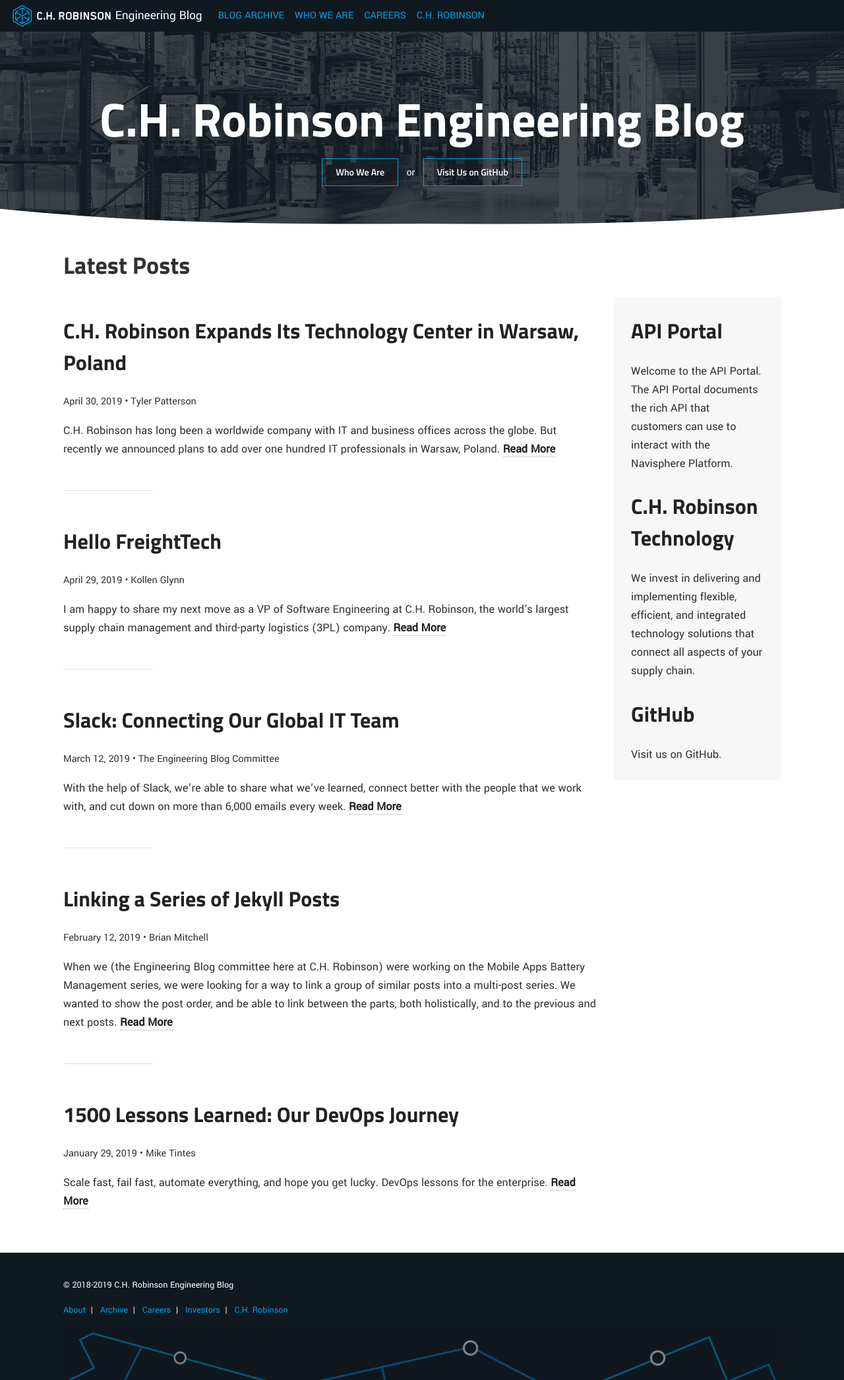
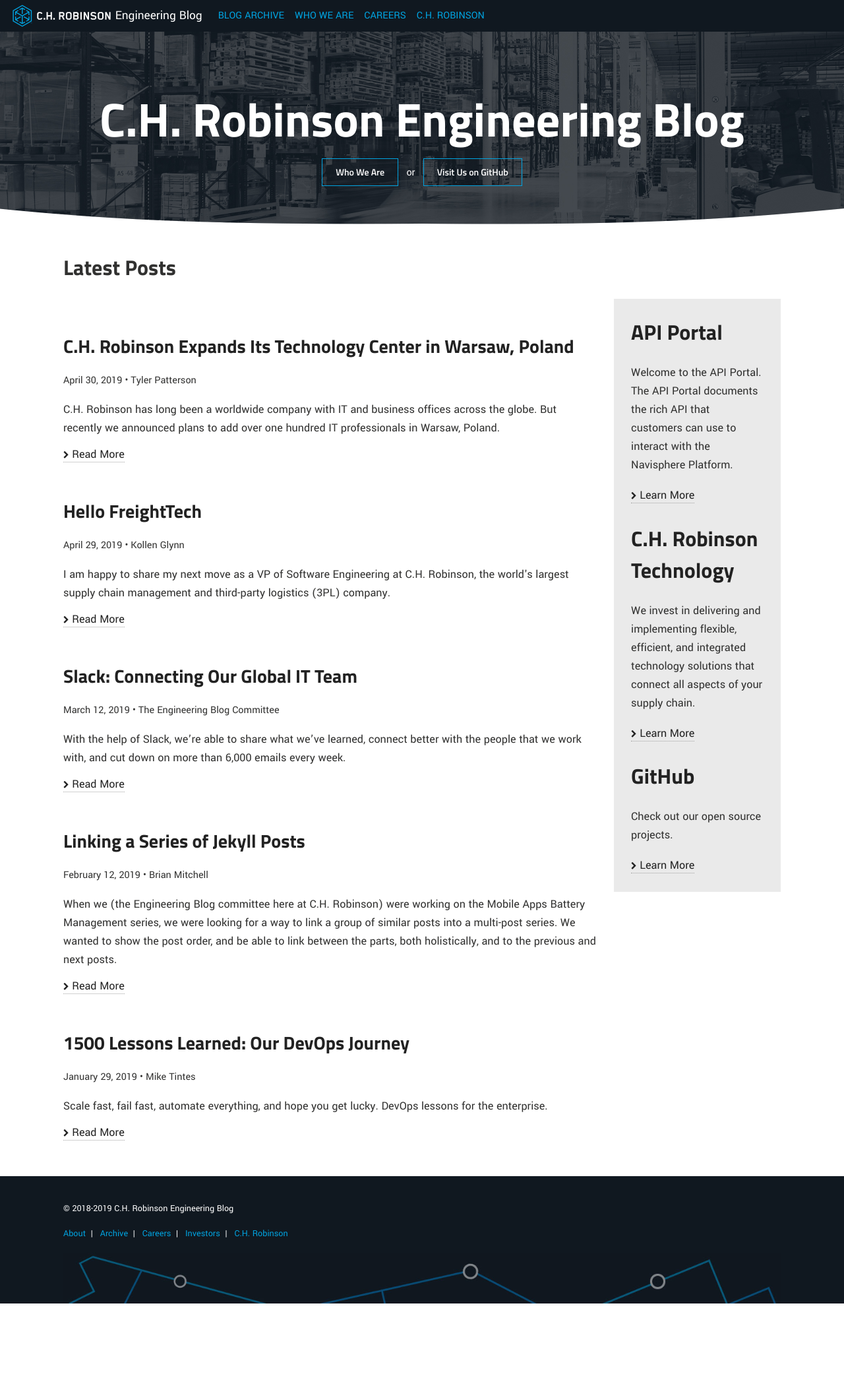
Before and after one commit to ch-robinson/ch-robinson.github.com, a Jekyll site: the page built from index.html, in a window 1280 px wide. Shown: the whole page at 66% size. Built offline with Jekyll 4.4.1, drawn with Linux system fonts in a browser that asks for light colours; after the commit the page ends 1976 px from its top, so only the background shows below that.

Commit message:
Use read more link as a divider and add learn more link to aside

```diff
--- /dev/null
+++ b/_includes/post-list.html
@@ -0,0 +1,13 @@
+<article class="article-preview" itemscope itemtype="https://schema.org/Article">
+  <h3 itemprop="name"><a href="{{ site.url }}{{ site.baseurl }}{{ post.url }}">{{ post.title | escape_once }}</a></h3>
+  {% include page-meta.html page=post %}
+  <p itemprop="description">
+    {% if post.meta_description %}{{ post.meta_description | strip_html | escape }}{% else post.excerpt %}{{
+    post.excerpt | strip_html | escape }}{% endif %}
+  </p>
+  <p>
+    <a href="{{ site.url }}{{ site.baseurl }}{{ post.url }}" title="Read {{ post.title | escape_once }}">
+      <i class="fa fa-chevron-right"></i>&nbsp;Read More
+    </a>
+  </p>
+</article>
--- a/_sass/_base.scss
+++ b/_sass/_base.scss
@@ -67,6 +67,10 @@
 	&:active {
 		outline: 0;
 	}
+
+  & > .fa.fa-chevron-right {
+    font-size: 0.75rem;
+  }
 }
 
 /* Quoted text */
--- a/_sass/_layout.scss
+++ b/_sass/_layout.scss
@@ -281,11 +281,9 @@
 aside {
   position: relative;
   float: right;
-  //margin-top: $gutter;
   margin-left: -$gutter;
   margin-right: -$gutter;
-  //padding: 10px 0 20px;
-  background: lighten($border-color,10);
+  background: lighten($border-color,5);
   @include media($medium) {
     @include span-columns(3);
     margin-left: 0;
@@ -293,14 +291,50 @@
   }
 
   .entry {
-    margin-left: $gutter;
-    margin-right: $gutter;
+    margin: $gutter;
+
+    p {
+      margin-bottom: 0.75rem;
+
+      a {
+        text-decoration: none;
+        border-bottom: 1px dotted lighten($link-color, 50);
+        &:hover {
+          border-bottom-style: solid;
+        }
+      }
+    }
   }
 }
 
 .clearfix {
   @include clearfix;
 }
+
+/*
+   Article Preview
+   ========================================================================== */
+
+.article-preview {
+  h1,
+  h2,
+  h3,
+  h4,
+  h5,
+  h6 {
+    margin-top: 3rem;
+    margin-bottom: 1rem;
+  }
+
+  P {
+    margin-bottom: 0.75rem;
+
+    & + p {
+      margin-top: 0;
+    }
+  }
+}
+
 
 /*
    Article Tags
@@ -323,8 +357,6 @@
   position: relative;
   margin-top: $gutter;
   padding: 20px;
-  background: lighten($border-color,5);
-  border: 1px solid $border-color;
   float: none;
   @include media($medium) {
     @include span-columns(3);
--- a/index.html
+++ b/index.html
@@ -5,37 +5,38 @@
   feature: chr-homepage.jpg
 ---
 
-<h1>Latest Posts</h1>
+<h2>Latest Posts</h2>
 
 <section class="inner-wrap">
   {% for post in site.posts limit:5 %}
-  <h2 class="post-title" itemprop="name"><a href="{{ site.url }}{{ site.baseurl }}{{ post.url }}">{{ post.title |
-    escape_once }}</a></h2>
-  {% include page-meta.html page=post %}
-  <p class="post-excerpt" itemprop="description">
-    {% if post.meta_description %}{{ post.meta_description | strip_html | escape }}{% else post.excerpt %}{{
-    post.excerpt | strip_html | escape }}{% endif %}
-    <a href="{{ site.url }}{{ site.baseurl }}{{ post.url }}" title="Read {{ post.title | escape_once }}"><strong>Read More</strong></a>
-  </p>
-  {% unless forloop.last %}<hr>{% endunless %}
+    {% include post-list.html %}
   {% endfor %}
 </section>
 
 <aside>
-  <div class="entry">
+  <section class="entry">
     <h2><a href="https://developer.chrobinson.com/">API Portal</a></h2>
     <p>Welcome to the API Portal. The API Portal documents the rich API that customers can use to
       interact with the Navisphere Platform.</p>
-  </div><!-- /.entry -->
+    <p>
+      <a href="https://developer.chrobinson.com/"><i class="fa fa-chevron-right"></i>&nbsp;Learn More</a>
+    </p>
+  </section><!-- /.entry -->
 
-  <div class="entry">
+  <section class="entry">
     <h2><a href="https://www.chrobinson.com/en-us/about-us/technology/">C.H. Robinson Technology</a></h2>
     <p>We invest in delivering and implementing flexible, efficient, and integrated technology
       solutions that connect all aspects of your supply chain.</p>
-  </div><!-- /.entry -->
+    <p>
+      <a href="https://www.chrobinson.com/en-us/about-us/technology/"><i class="fa fa-chevron-right"></i>&nbsp;Learn More</a>
+    </p>
+  </section><!-- /.entry -->
 
-  <div class="entry">
+  <section class="entry">
     <h2 class="post-title"><a href="https://github.com/ch-robinson">GitHub</a></h2>
-    <p class="post-excerpt">Visit us on GitHub.</p>
-  </div><!-- /.entry -->
+    <p>Check out our open source projects.</p>
+    <p>
+      <a href="https://github.com/ch-robinson"><i class="fa fa-chevron-right"></i>&nbsp;Learn More</a>
+    </p>
+  </section><!-- /.entry -->
 </aside>
```
